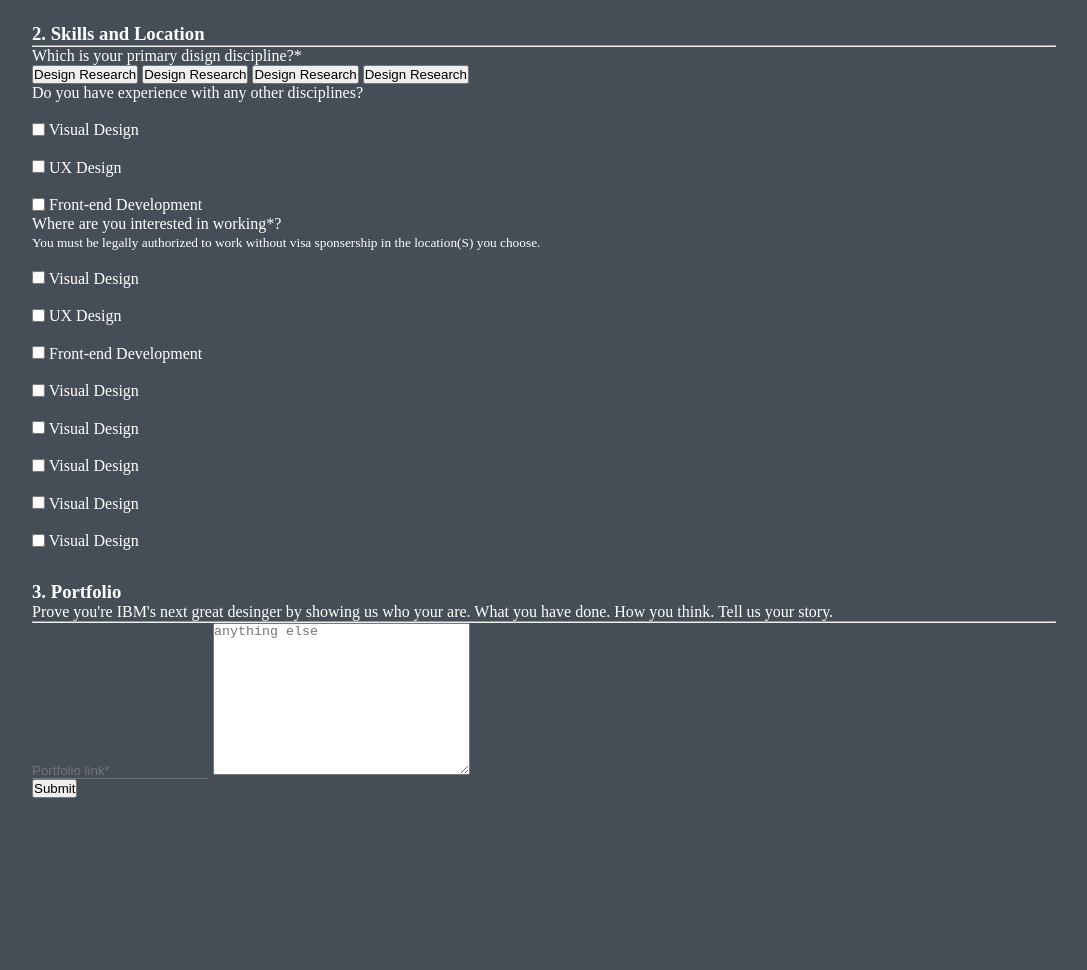
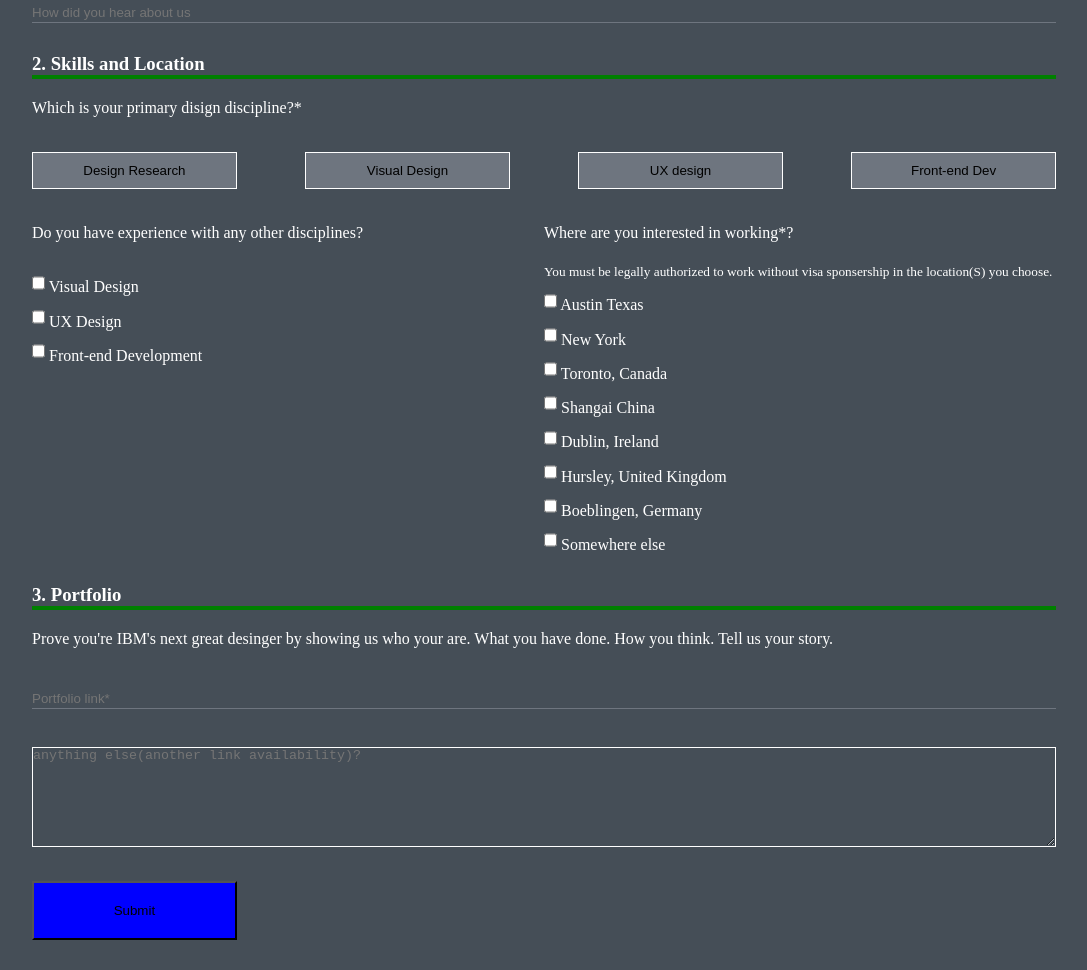
Before and after one commit to birukyemane/assignment4, a plain HTML site: page index.html in a window 1280 px wide. Shown: the part 440-1410 px from the top of the page, without its empty margins (96-1183 px from the left). Before the commit the page ends 1268 px from the top, so only its background shows below. Drawn offline with Linux system fonts and the light colour scheme.

Commit message:
form layout updated

```diff
--- a/index.html
+++ b/index.html
@@ -19,7 +19,6 @@
 
     <input id="fullName" class="inputMedium" type="text" name="fullName" placeholder="Full name*">
     <input id="phones" class="inputSmall" type="text" name="phones" placeholder="Phones*">
-
     <input id="email" class="inputMedium" type="email" name="email" placeholder="Email*">
      <input id="ReEnterEmail" class="inputMedium" type="email" name="ReEnterEmail" placeholder="Re-enter email*"> <br />
      <input id="address1" class="inputLarge" type="text" name="address1" placeholder="Address*">
@@ -35,15 +34,17 @@
    <section>
     <h3>2. Skills and Location</h3>
     <hr>
-    <div>
     <p>Which is your primary disign discipline?*</p>
+    <div class="buttons">
       <button>Design Research</button>
-      <button>Design Research</button>
-      <button>Design Research</button>
-      <button>Design Research</button>
+      <button>Visual Design</button>
+      <button>UX design</button>
+      <button>Front-end Dev</button>
     </div>
-    <div>
+    <div class= "choices">
+        <div class="intersts">
             <p>Do you have experience with any other disciplines?</p>
+
             <input type="checkbox" name="visualDesign" id="visualDesign">
             <label for="visualDesign">Visual Design</label> <br />
             <input type="checkbox" name="UXDesign" id="UXDesign">
@@ -51,34 +52,39 @@
             <input type="checkbox" name="feDev" id="feDev">
             <label for="feDev">Front-end Development</label>
           </div>
-    <div>
+          <div class="locations">
             <p>Where are you interested in working*?</p>
             <small>You must be legally authorized to work without visa sponsership in the location(S) you choose.</small>
             <br />
-      <input type="checkbox" name="visualDesign" id="visualDesign">
-      <label for="visualDesign">Visual Design</label> <br />
-      <input type="checkbox" name="UXDesign" id="UXDesign">
-      <label for="UXDesign">UX Design</label><br />
-      <input type="checkbox" name="feDev" id="feDev">
-      <label for="feDev">Front-end Development</label> <br />
-      <input type="checkbox" name="visualDesign" id="visualDesign">
-      <label for="visualDesign">Visual Design</label> <br />
-      <input type="checkbox" name="visualDesign" id="visualDesign">
-      <label for="visualDesign">Visual Design</label> <br />
-      <input type="checkbox" name="visualDesign" id="visualDesign">
-      <label for="visualDesign">Visual Design</label> <br />
-      <input type="checkbox" name="visualDesign" id="visualDesign">
-      <label for="visualDesign">Visual Design</label> <br />
-      <input type="checkbox" name="visualDesign" id="visualDesign">
-      <label for="visualDesign">Visual Design</label>
+            <input type="checkbox" name="Texas" id="Texas">
+            <label for="Texas">Austin Texas</label> <br />
+            <input type="checkbox" name="York" id="York">
+            <label for="York">New York</label><br />
+            <input type="checkbox" name="Canada" id="Canada">
+            <label for="Canada">Toronto, Canada</label> <br />
+            <input type="checkbox" name="China" id="China">
+            <label for="China">Shangai China</label> <br />
+            <input type="checkbox" name="Ireland" id="Ireland">
+            <label for="visualDesign">Dublin, Ireland</label> <br />
+            <input type="checkbox" name="Hursley" id="Hursley">
+            <label for="visualDesign">Hursley, United Kingdom</label> <br />
+            <input type="checkbox" name="Germany" id="Germany">
+            <label for="visualDesign">Boeblingen, Germany</label> <br />
+            <input type="checkbox" name="Somewhere" id="Somewhere">
+            <label for="visualDesign">Somewhere else</label>
           </div>
+    </div>
+
    </section>
    <section>
     <h3>3. Portfolio</h3>
+    <hr>
     <p>Prove you're IBM's next great desinger by showing us who your are. What you have done. How you think. Tell us your story. </p>
-    <hr>
-    <input id="portfolio" type="text" name="portfolio" placeholder="Portfolio link*">
-    <textarea name="another" id="another" cols="30" rows="10" placeholder="anything else"></textarea>
+    <input id="portfolio" class="inputLarge" type="url" name="portfolio" placeholder="Portfolio link*">
+    <br />
+    <br />
+    <textarea name="another" id="another" cols="30" rows="10" placeholder="anything else(another link availability)?"></textarea>
+    <br />
   </section>
    <button type="submit">Submit</button>
   </form>
--- a/main.css
+++ b/main.css
@@ -22,7 +22,15 @@ header {
   margin-top: 30px;
 }
 
-/* form */
+section p {
+  margin: 20px 0;
+}
+
+hr {
+ border: 2px solid green;
+}
+
+/* form  personal info section*/
 
 form {
   margin: 30px auto;
@@ -30,11 +38,13 @@ form {
 }
 
 
-input {
+input, textarea{
   margin-top: 2%;
   border: none;
   background: #454E57;
   border-bottom: 1px solid #6E757F;
+  height: 20px;
+  color: white;
 }
 
 .inputSmall{
@@ -58,3 +68,52 @@ input {
 #aboutUS {
       margin-top: 40px;
 }
+
+/* form  skills section*/
+
+.buttons {
+  display: flex;
+  flex-direction: row;
+  justify-content: space-between;
+  padding: 15px 0;
+}
+
+.buttons button {
+  width: 20%;
+  padding: 10px 0;
+  background: #6E757F;
+  border: 1px solid white;
+}
+
+.choices {
+  display: flex;
+  flex-direction: row;
+  justify-content: space-between;
+}
+
+.intersts {
+  flex: 1;
+  width: 50%;
+}
+
+.locations{
+  flex:1;
+  width: 50%;
+
+}
+
+/* form  portfolio section*/
+
+textarea {
+  width: 100%;
+  height: 100px;
+  border: 1px solid white;
+  color:white;
+}
+
+button[type="submit"] {
+  width: 20%;
+  background: blue;
+  padding: 20px;
+  margin-top: 30px;
+}
```
Lines whose indentation alone changed are shown as unchanged.
